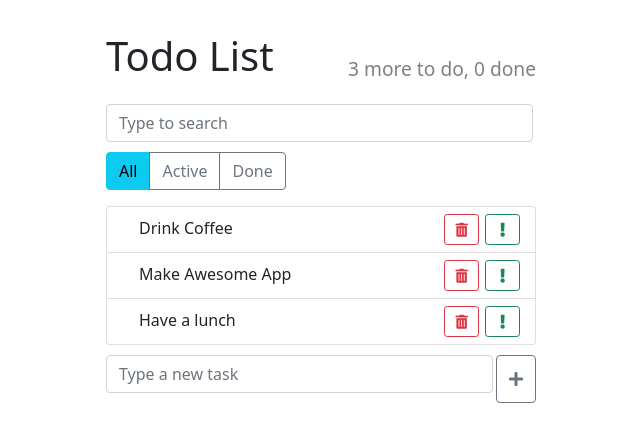
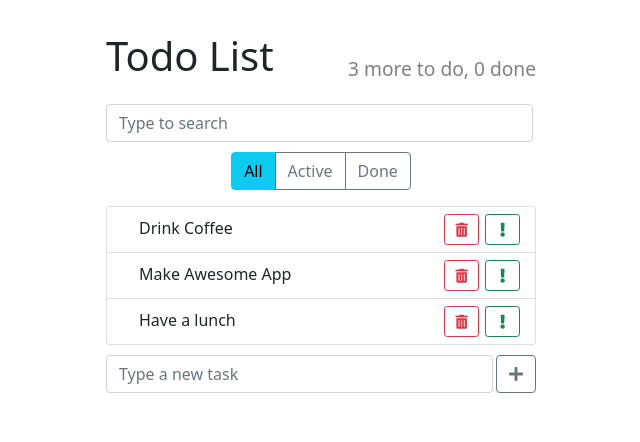
Before and after one commit to maxxtron/React-TodoList-on-class-components, a React (Create React App) app: page / in a window 1280 px wide. Shown: the top 442 px of the page, without its empty margins (319-959 px from the left). Built offline with nearby package versions, Linux system fonts and the light colour scheme.

Commit message:
Update App.css

```diff
--- a/src/components/App/App.css
+++ b/src/components/App/App.css
@@ -8,6 +8,9 @@
     margin: 1rem 0;
     flex-wrap: wrap;
 }
-.btn-group {
+.btn-group,
+.btn-task {
   display: block;
+  height: 100%;
+  margin: 0 auto;
 }
```
